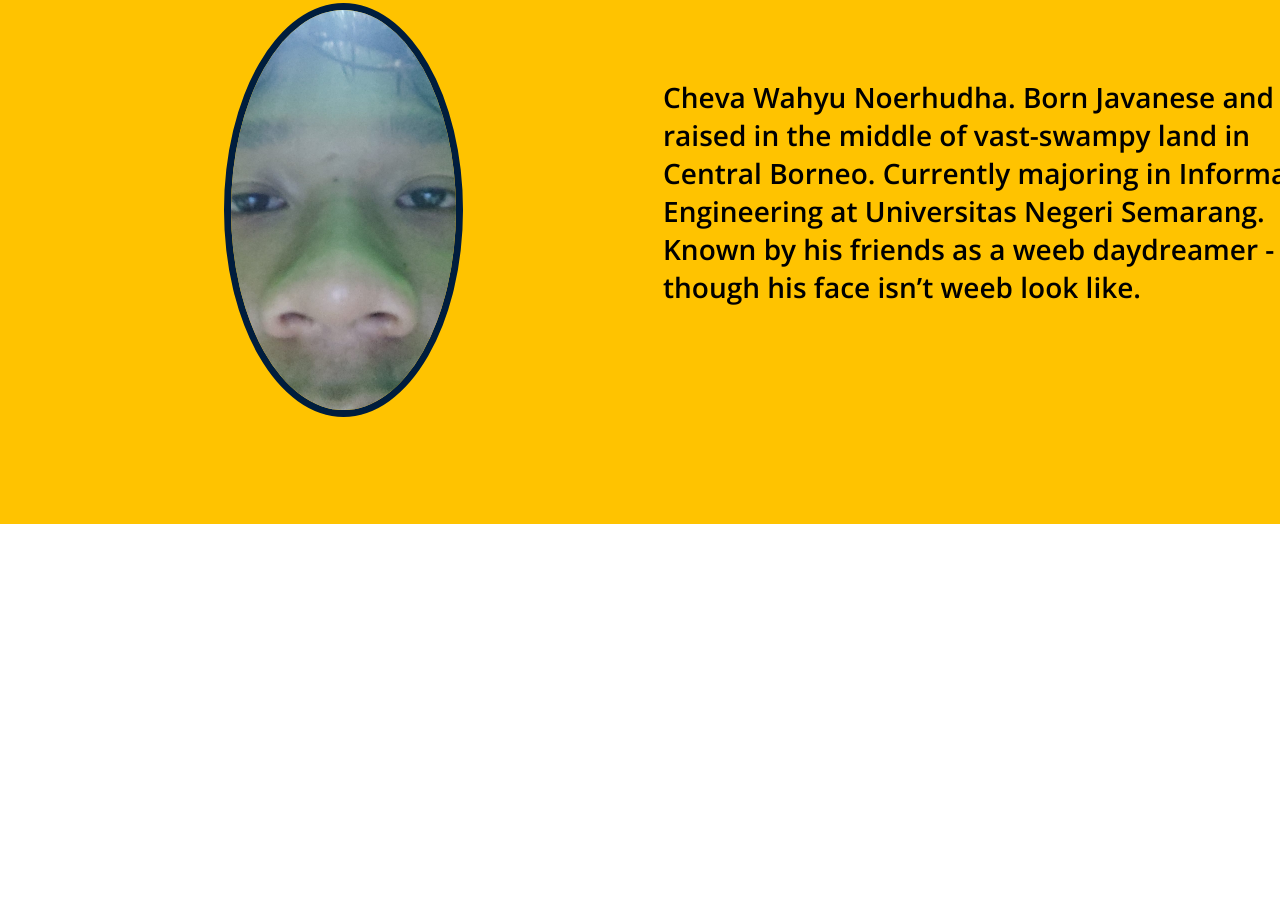
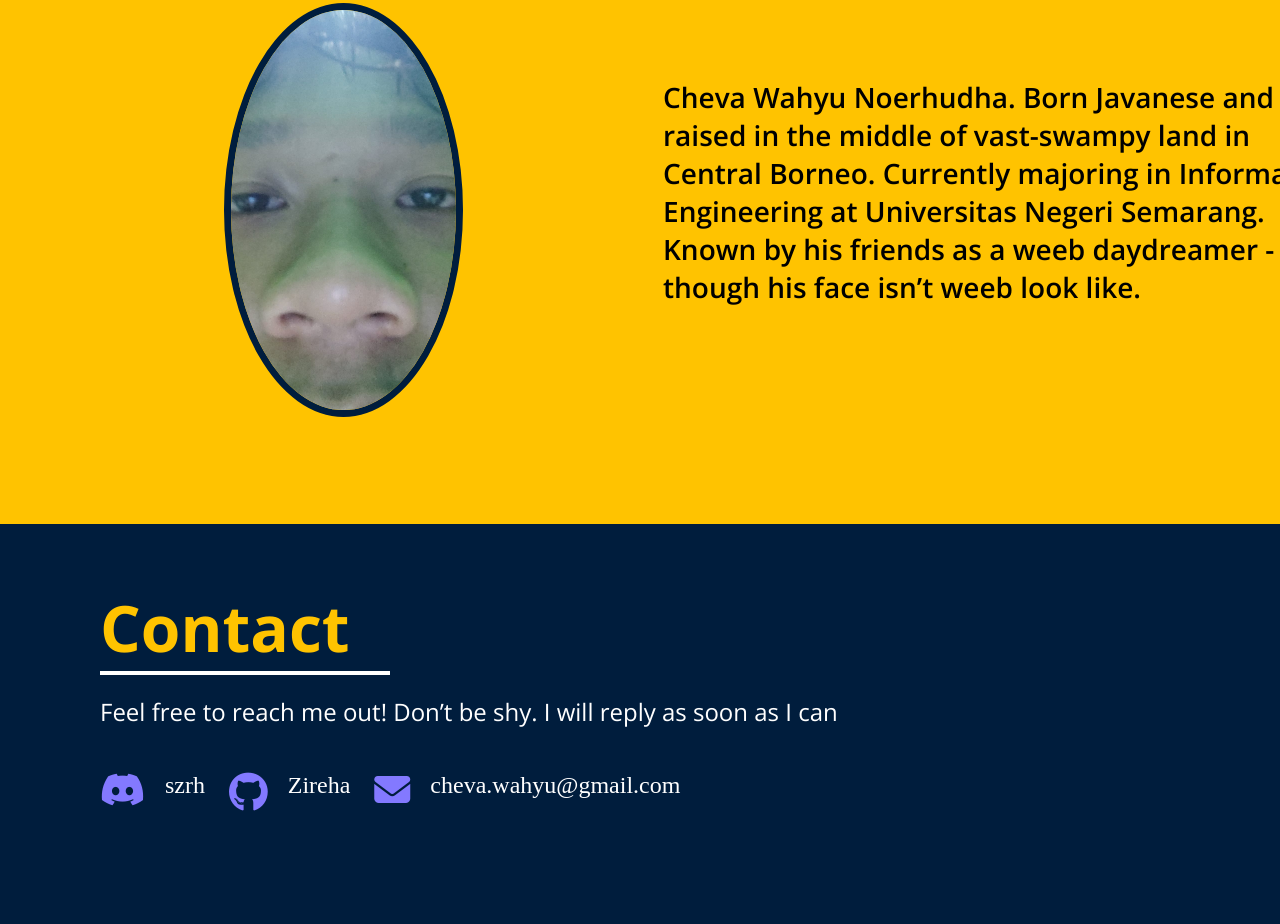
Before and after one commit to Zireha/belajar-html, a plain HTML site: page Portfolio Page/index.html in a window 1280 px wide. Shown: the part 1738-2662 px from the top of the page. Before the commit the page ends 2262 px from the top, so only its background shows below. Drawn offline with nearby package versions, Linux system fonts and the light colour scheme; files whose address does not match are found by name; a web font is replaced by a local one.

Commit message:
added contacts section

```diff
--- a/Portfolio Page/index.html
+++ b/Portfolio Page/index.html
@@ -11,6 +11,7 @@
     <link
         href="https://fonts.googleapis.com/css2?family=Hind+Vadodara:wght@300;400;500;600;700&family=Open+Sans:ital,wght@0,300..800;1,300..800&family=Work+Sans:ital,wght@0,100..900;1,100..900&display=swap"
         rel="stylesheet">
+        <link rel="stylesheet" href="https://cdnjs.cloudflare.com/ajax/libs/font-awesome/6.5.2/css/all.min.css">
 </head>
 
 <body>
@@ -18,9 +19,9 @@
         <h2 class="btn-home">
 
         </h2>
-        <nav>
+        <nav id="navbar">
             <ul>
-                <li><a href="#home">Home</a></li>
+                <li><a href="#welcome-section">Home</a></li>
                 <li><a href="#about">About</a></li>
                 <li><a href="#projects">Projects</a></li>
                 <li><a href="#contact">Contact</a></li>
@@ -29,17 +30,17 @@
     </header>
 
     <main>
-        <section class="hero welcome-section" id="home">
+        <section class="hero welcome-section" id="welcome-section">
             <div class="shape">
                 <div class="square"></div>
                 <div class="triangle"></div>
                 <div class="circle"></div>
                 <div class="welcome-text">
-                    <h2 class="welc-text">Helow, Welcome</h2>
+                    <h1 class="welc-text">Helow, Welcome</h1>
                 </div>
             </div>
         </section>
-        <section class="projects" id="projects">
+        <section class="project-tile projects" id="projects">
             <h2 class="proj-text sect-head">
                 Projects
             </h2>
@@ -48,7 +49,7 @@
                 <hr class="line2">
             </div>
 
-            <div class="cards-container">
+            <div class="project-tile cards-container">
                 <div class="card-child">
                     <div class="img-container">
                         <img src="assets/bgril.png" alt="bg-game-proj">
@@ -85,10 +86,39 @@
             </div>
             <div class="abt-container">
                 <div class="img-abt">
-                    <img src="/assets/sigmaskibidi.jpg" alt="creator pic" class="abt-img" width="225" height="400">
+                    <img src="C:\Users\LENOVO\Documents\html practice\Portfolio Page\assets\sigmaskibidi.jpg" alt="creator pic" class="abt-img" width="225" height="400">
                 </div>
                 <div class="img-desc">
                     <p class="owner-desc">Cheva Wahyu Noerhudha. Born Javanese and raised in the middle of vast-swampy land in Central Borneo. Currently majoring in Informatics Engineering at Universitas Negeri Semarang. Known by his friends as a weeb daydreamer -though his face isn’t weeb look like.</p>
+                </div>
+            </div>
+        </section>
+
+        <section class="contacts" id="contact">
+            <h2 class="sect-head about-head">Contact</h2>
+            <div class="lines">
+                <hr class="line1 abt-line">
+            </div>
+
+            <div class="socials">
+
+                <p class="social-desc">
+                    Feel free to reach me out! Don’t be shy. I will reply as soon as I can
+                </p>
+                <div class="social-medias">
+
+                    <div class="discord">
+                        <i class="fa-brands fa-discord icons"></i><p class="social-username discord-username"><a target="_blank" id="profile-link" href="https://discord.com/users/267447300995940362">szrh</a></p>
+                    </div>
+
+                    <div class="github">
+                        <i class="fa-brands fa-github icons"></i><p class="social-username github-username"><a target="_blank" id="profile-link" href="https://github.com/Zireha/">Zireha</a></p>
+                    </div>
+
+                    <div class="email">
+                        <i class="fa-solid fa-envelope icons"></i><p class="social-username email-username">cheva.wahyu@gmail.com</p>
+                    </div>
+
                 </div>
             </div>
         </section>
--- a/Portfolio Page/styles.css
+++ b/Portfolio Page/styles.css
@@ -258,3 +258,71 @@ nav>ul>li {
     font-size: 28px;
     font-weight: 600;
 }
+
+#contact {
+    width: 100%;
+    height: 400px;
+    background-color: var(--col-blue);
+
+}
+
+#contact h2 {
+    color: var(--col-yellow);
+}
+
+#contact hr{
+    background-color: white;
+}
+
+.social-desc {
+    font-family: var(--font-2);
+    color: white;
+    font-size: 24px;
+}
+
+.socials {
+    margin-left: 100px;
+    margin-top: 20px;
+}
+
+.social-medias {
+    margin-top: 20px;
+    width: 60%;
+    height: 150px;
+    /* border: 1px solid white; */
+    margin-right: 20px;
+    display: flex;
+}
+
+.discord {
+    color: white;
+    /* border: 1px solid white; */
+    /* display: flex; */
+}
+
+.icons {
+    float: left;
+    font-size: 36px;
+    color: #8379FF;
+}
+
+.social-username {
+    margin-left: 20px;
+    font-family: var(--font-1);
+    float: left;
+    font-size: 24px;
+    color: white;
+}
+
+.fa-github {
+    font-size: 40px;
+}
+
+.discord, .email, .github {
+    margin-right: 24px;
+    margin-top: 24px;
+}
+
+.social-medias a:hover {
+    font-size: 24px;
+}
```
